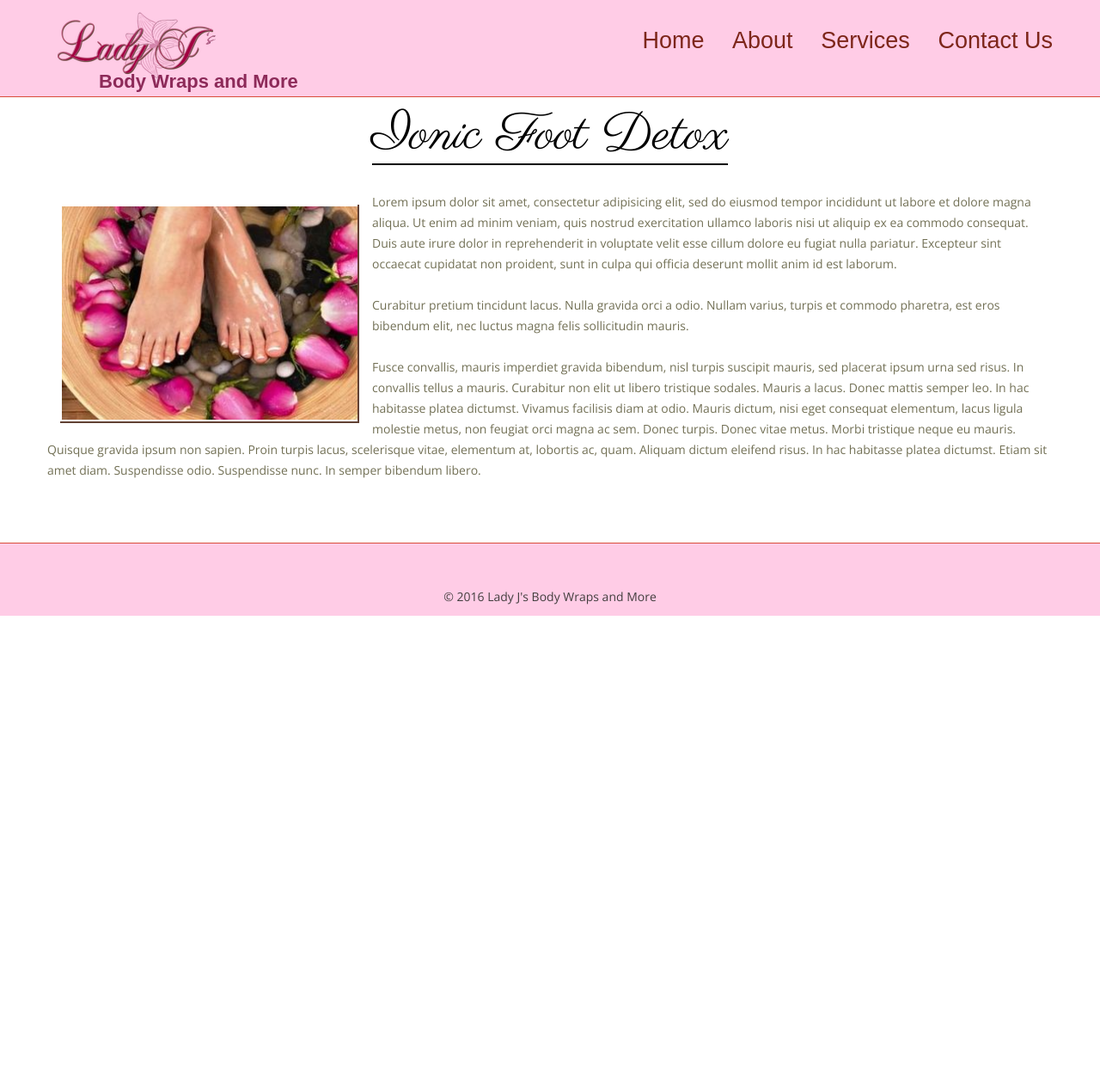
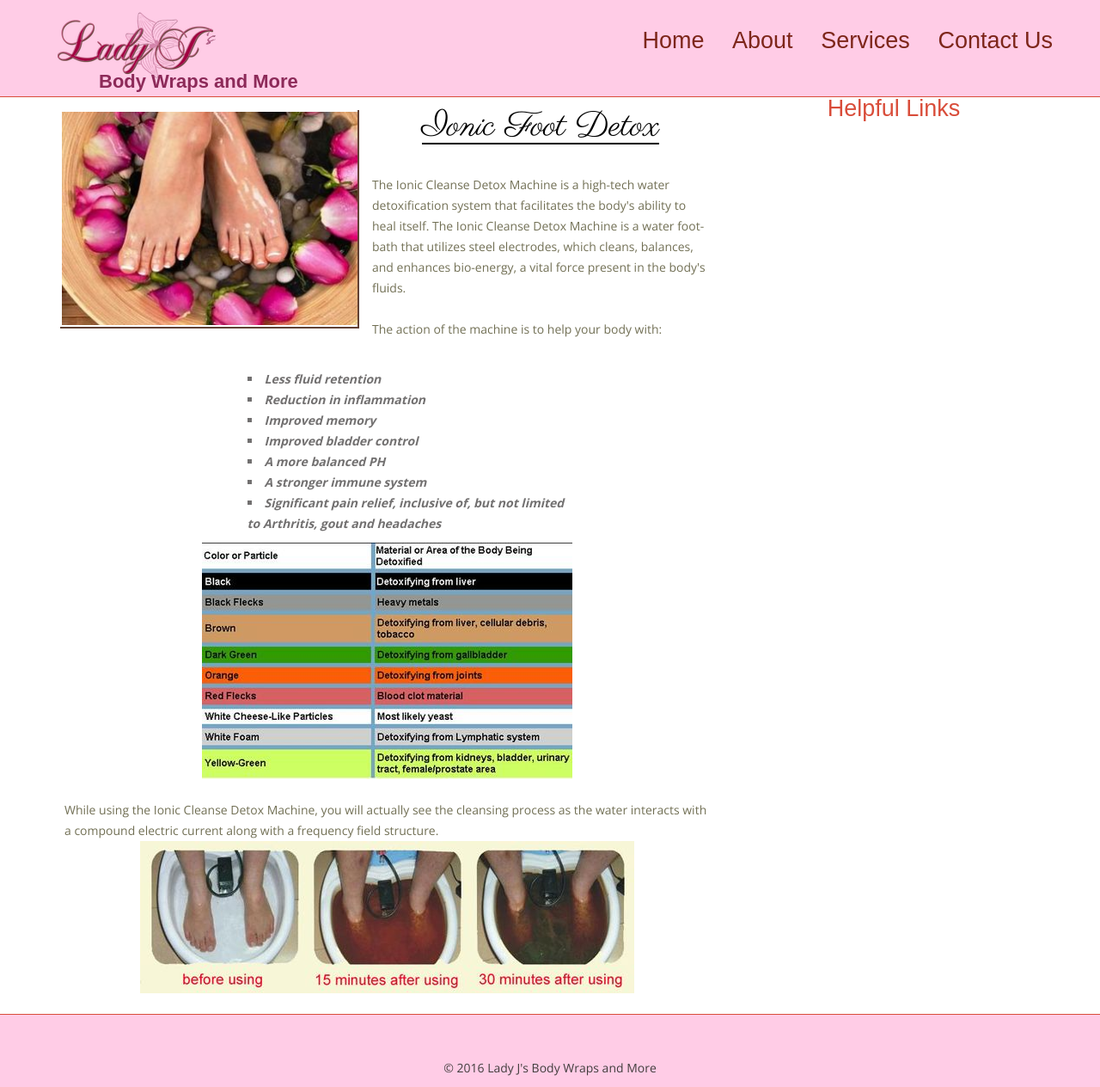
Before and after one commit to rob1grie/ladyj, a PHP site: page /footdetox.php in a window 1280 px wide. Shown: the whole page at 86% size. Before the commit the page ends 716 px from the top, so only its background shows below. Run offline with PHP 8.4, Linux system fonts and the light colour scheme; some libraries are stand-ins or nearby versions; some web fonts are replaced.

Commit message:
Working on Detox page. Added images and text, need to work on layout.

```diff
--- a/css/lgd-styles.css
+++ b/css/lgd-styles.css
@@ -68,6 +68,11 @@ h6 {
     text-align: center;
 }
 
+.center_img {
+	display: block;
+	margin: auto;
+}
+
 .pink_text {
 	color: #af0837;
 }
@@ -99,3 +104,7 @@ h6 {
 .sidebar_author {
 	font-size: .9rem;
 }
+
+.margin_20_left {
+	margin-left: 20px;
+}
--- a/css/style.css
+++ b/css/style.css
@@ -259,7 +259,7 @@ h4 {
 	color: #000000;
 }
 h2 {
-	font: 300 60px/70px 'Parisienne', cursive;
+	font: 300 40px/50px 'Parisienne', cursive;
 	text-align: center;
 	margin-bottom: 30px;
 	margin-top: 10px;
--- a/footdetox.php
+++ b/footdetox.php
@@ -9,28 +9,52 @@ require_once 'includes/headinc.php';
 	<div class="full-width-container block-1">
 		<div class="container">
 			<div class="row">
-				<div class="grid_12">
-					<header>
-						<h2><span>Ionic Foot Detox</span></h2>
-					</header>
-				</div>
-<!--				<div class="grid_4">
-					<div class="img_container"><img src="images/jessie.jpg" alt="img"></div>
-				</div>-->
-				<div class="grid_12">
+				<div class="grid_8">
+
 					<div class="img_container float_left_img border_right_bottom">
 						<img src="images/foot-detox-img.jpg" />
 					</div>
-					<p>
-						Lorem ipsum dolor sit amet, consectetur adipisicing elit, sed do eiusmod tempor incididunt ut labore et dolore magna aliqua. Ut enim ad minim veniam, quis nostrud exercitation ullamco laboris nisi ut aliquip ex ea commodo consequat. Duis aute irure dolor in reprehenderit in voluptate velit esse cillum dolore eu fugiat nulla pariatur. Excepteur sint occaecat cupidatat non proident, sunt in culpa qui officia deserunt mollit anim id est laborum.
-					</p><br>
-					<p>
-						Curabitur pretium tincidunt lacus. Nulla gravida orci a odio. Nullam varius, turpis et commodo pharetra, est eros bibendum elit, nec luctus magna felis sollicitudin mauris.
-					</p><br>
-					<p>
-						Fusce convallis, mauris imperdiet gravida bibendum, nisl turpis suscipit mauris, sed placerat ipsum urna sed risus. In convallis tellus a mauris. Curabitur non elit ut libero tristique sodales. Mauris a lacus. Donec mattis semper leo. In hac habitasse platea dictumst. Vivamus facilisis diam at odio. Mauris dictum, nisi eget consequat elementum, lacus ligula molestie metus, non feugiat orci magna ac sem. Donec turpis. Donec vitae metus. Morbi tristique neque eu mauris. Quisque gravida ipsum non sapien. Proin turpis lacus, scelerisque vitae, elementum at, lobortis ac, quam. Aliquam dictum eleifend risus. In hac habitasse platea dictumst. Etiam sit amet diam. Suspendisse odio. Suspendisse nunc. In semper bibendum libero.
-					</p>
-
+					<div class="margin_20_left">
+						<header>
+							<h2><span>Ionic Foot Detox</span></h2>
+						</header>
+						<p>
+							The Ionic Cleanse Detox Machine is a high-tech water detoxification system that facilitates
+							the body's ability to heal itself. The Ionic Cleanse Detox Machine is a water foot-bath that
+							utilizes steel electrodes, which cleans, balances, and enhances bio-energy, a vital force present
+							in the body's fluids.
+						</p><br>
+						<p>The action of the machine is to help your body with:
+						</p><br>
+						<div class="content_list">
+							<ul>
+								<li>Less fluid retention</li>
+								<li>Reduction in inflammation</li>
+								<li>Improved memory</li>
+								<li>Improved bladder control</li>
+								<li>A more balanced PH</li>
+								<li>A stronger immune system</li>
+								<li>Significant pain relief, inclusive of, but not limited to Arthritis, gout and headaches</li>
+							</ul>
+						</div>
+						<div>
+							<img class="center_img" src="images/detox-colors.jpg">
+						</div>
+						<p><br>While using the Ionic Cleanse Detox Machine, you will actually see the cleansing process as
+							the water interacts with a compound electric current along with a frequency field structure.</p>
+						<div>
+							<img class="center_img" src="images/detox-before-after.jpg">
+						</div>
+						<p>&nbsp;</p>
+					</div>
+				</div>
+				<div class="grid_4">
+					<div>
+						<h5 class="h5__mod">Helpful Links</h5>
+						<ul>
+							<li>&nbsp;</li>
+						</ul>
+					</div>
 				</div>
 				<p>&nbsp;</p>
 				<p>&nbsp;</p>
```
Also changed, not shown: bodywraps.php (+5 -8 lines), images/detox-before-after.jpg (added), images/detox-colors.jpg (added).
